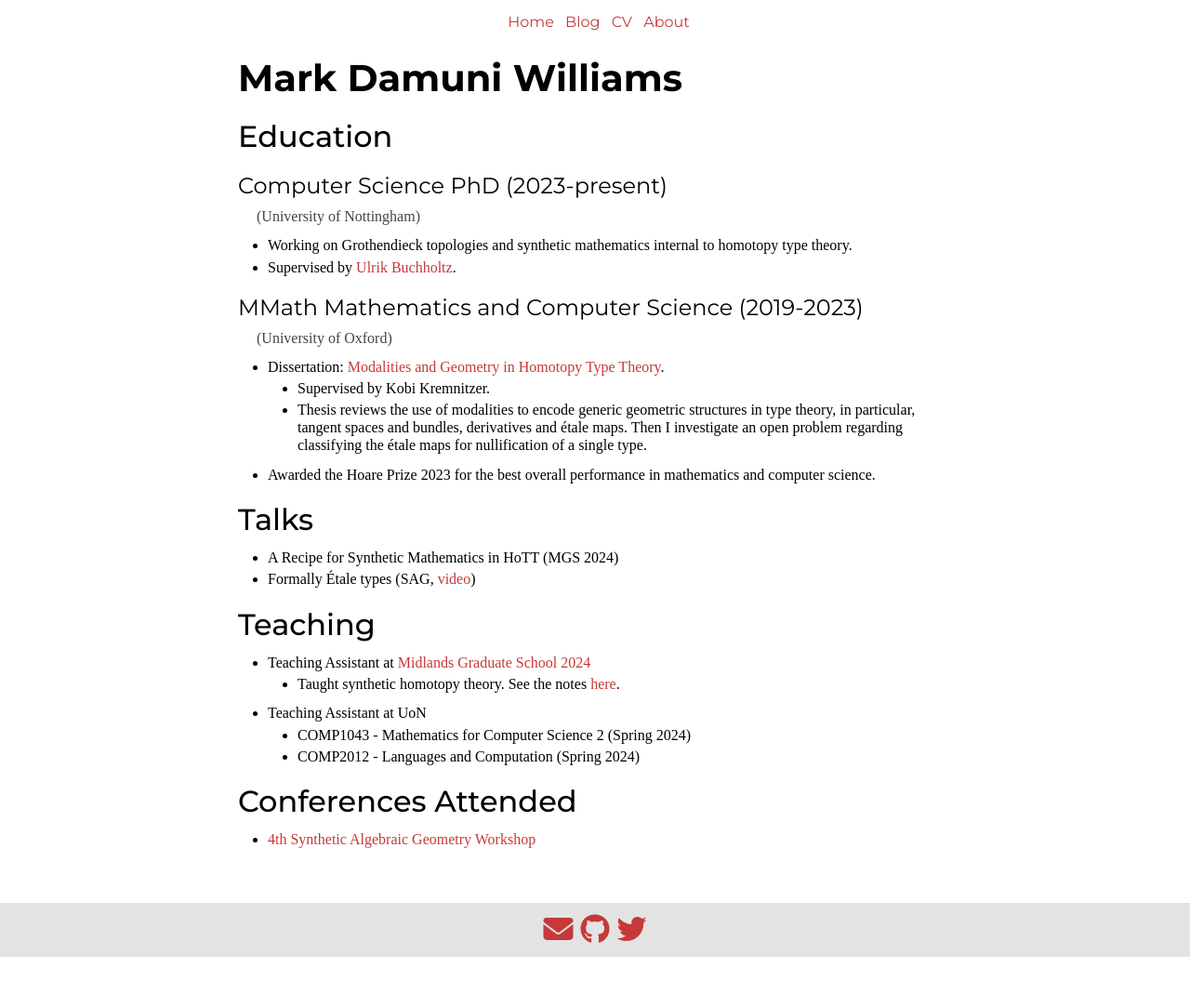
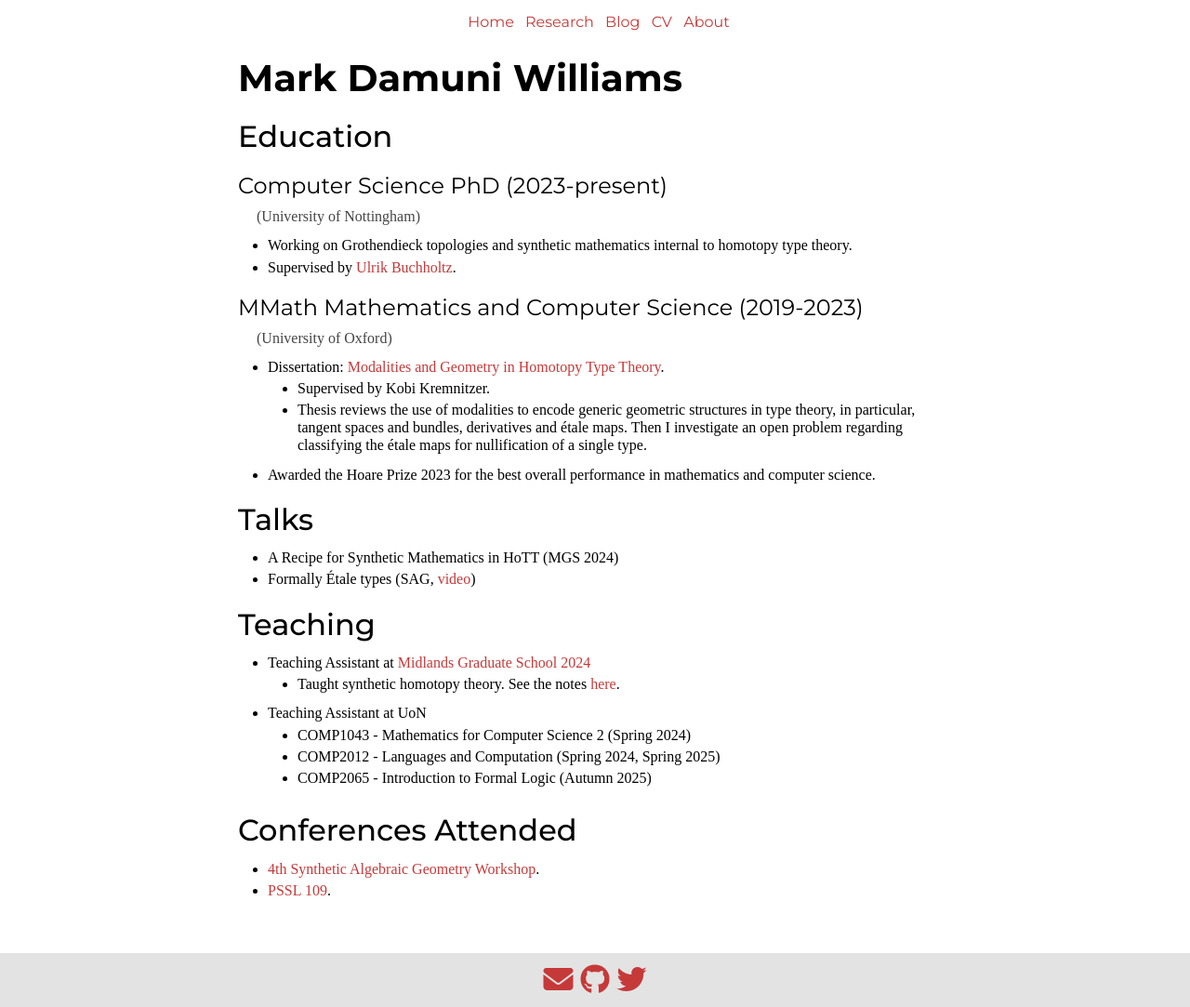
Before and after one commit to markrd-williams/markrd-williams.github.io, a Jekyll site: the page built from cv.md, in a window 1280 px wide. Shown: the whole page at 93% size. Built offline with Jekyll 4.4.1, drawn with Linux system fonts in a browser that asks for light colours; nearby versions of some CDN libraries; before the commit the page ends 1029 px from its top, so only the background shows below that.

```diff
--- a/Gemfile
+++ b/Gemfile
@@ -4,3 +4,7 @@ source "https://rubygems.org"
 
 # gem "jekyll"
 gem "github-pages", "~> 232", group: :jekyll_plugins
+
+gem "webrick", "~> 1.9"
+
+gem "erb", "~> 4.0"
--- a/_data/navigation.yml
+++ b/_data/navigation.yml
@@ -1,5 +1,7 @@
 - name: Home
   link: /
+- name: Research
+  link: /research
 - name: Blog
   link: /blog
 - name : CV
--- a/_sass/main.scss
+++ b/_sass/main.scss
@@ -65,6 +65,7 @@ a:hover{
 ul, ol {
   margin-left: 1rem;
   margin-bottom: 0.5rem;
+  display:table;
 
   li {
     margin-left: 1rem;
@@ -132,6 +133,7 @@ main {
   float: left;
   width: 250px;
   margin: .5rem;
+  margin-right: 1rem;
 }
 
 .kitty {
--- a/cv.md
+++ b/cv.md
@@ -30,8 +30,9 @@ title: CV
   - Taught synthetic homotopy theory. See the notes [here](https://ulrikbuchholtz.dk/mgs2024-synthetic-homotopy-theory.pdf).
 - Teaching Assistant at UoN
   - COMP1043 - Mathematics for Computer Science 2 (Spring 2024)
-  - COMP2012 - Languages and Computation (Spring 2024)
-
+  - COMP2012 - Languages and Computation (Spring 2024, Spring 2025)
+  - COMP2065 - Introduction to Formal Logic (Autumn 2025)
 
 ## Conferences Attended
-- [4th Synthetic Algebraic Geometry Workshop](https://felix-cherubini.de/sag-meeting-4.html)
+- [4th Synthetic Algebraic Geometry Workshop](https://felix-cherubini.de/sag-meeting-4.html).
+- [PSSL 109](https://dutchcats.github.io/PSSL-2024/).
```
Also changed, not shown: index.html (+4 -3 lines), research.md (added, +20 -0 lines), 1 other file.
